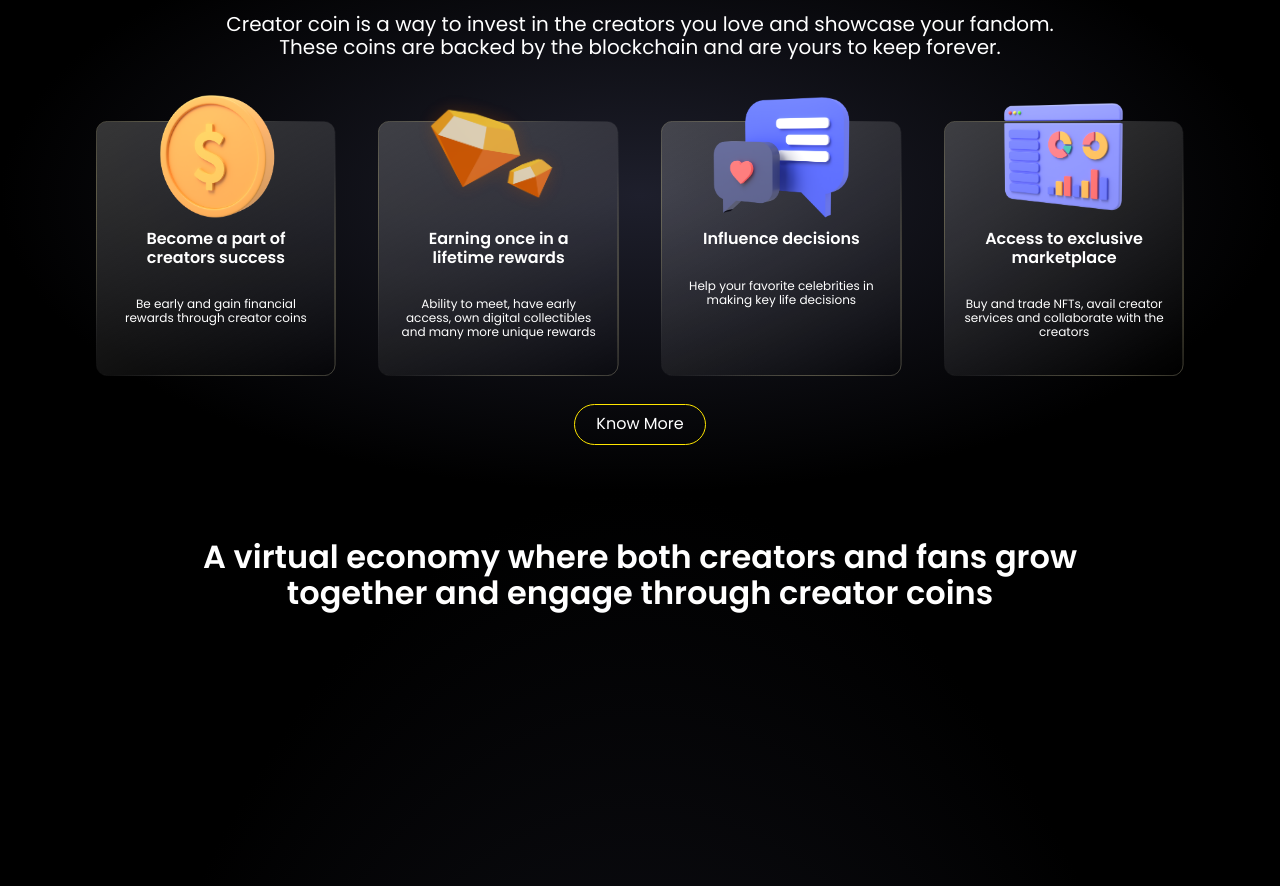
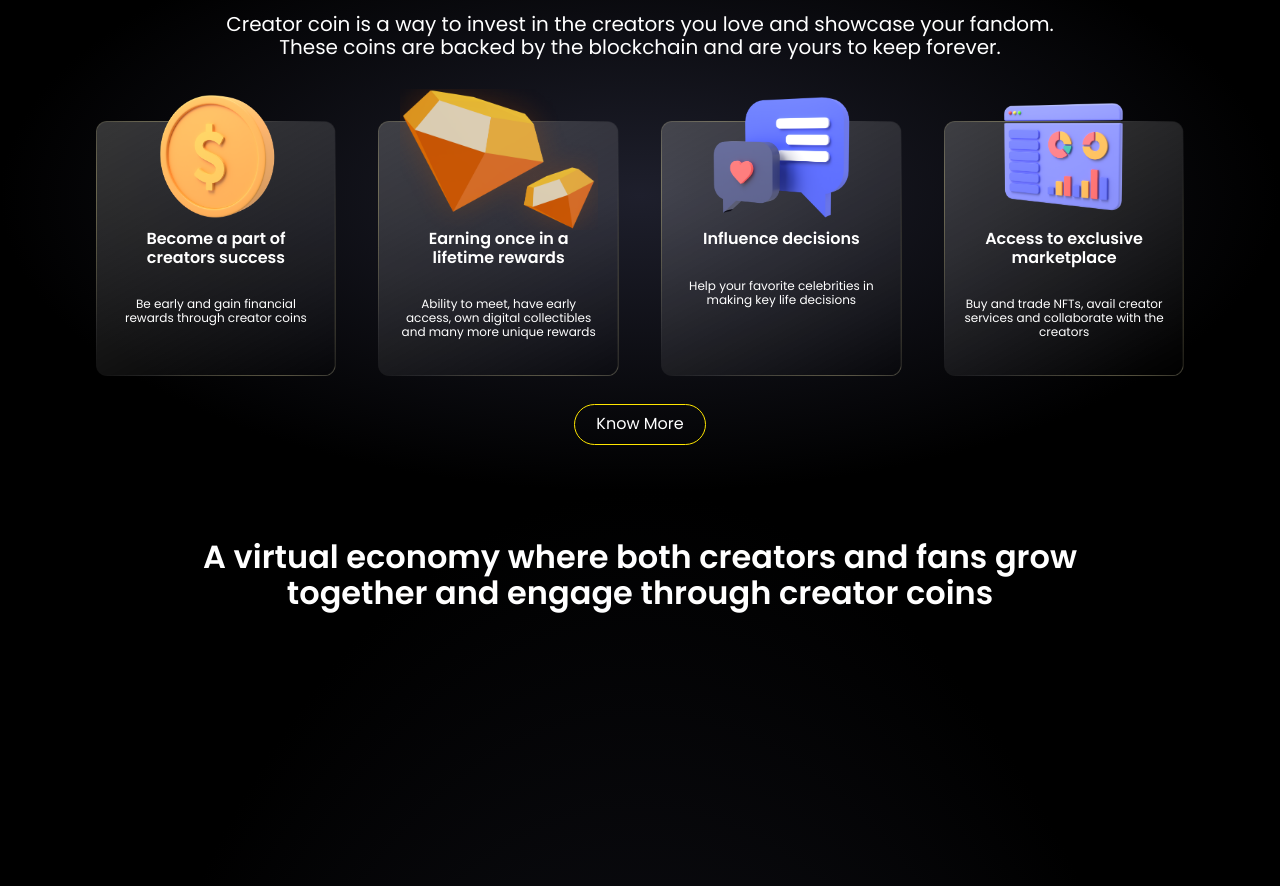
Before and after one commit to Mynk-9/relix-club, a React (Create React App) app: page / in a window 1280 px wide. Shown: the part 900-1786 px from the top of the page. Built offline with nearby package versions, Linux system fonts and the light colour scheme.

Commit message:
Image fixes

```diff
--- a/src/components/glasscard/GlassCard.module.scss
+++ b/src/components/glasscard/GlassCard.module.scss
@@ -10,7 +10,7 @@
     height: min(35.56vh, 20vw); //384px
     width: min(33.42vh, 18.8vw); //361px
 
-    background: url('./../../assets/images/card-background.svg');
+    background: url('./../../assets/images/card-background.png');
     background-size: 100%;
     background-repeat: no-repeat;
     // background: linear-gradient(
```
Also changed, not shown: src/assets/images/card-background.png, src/assets/images/rewards.png.
